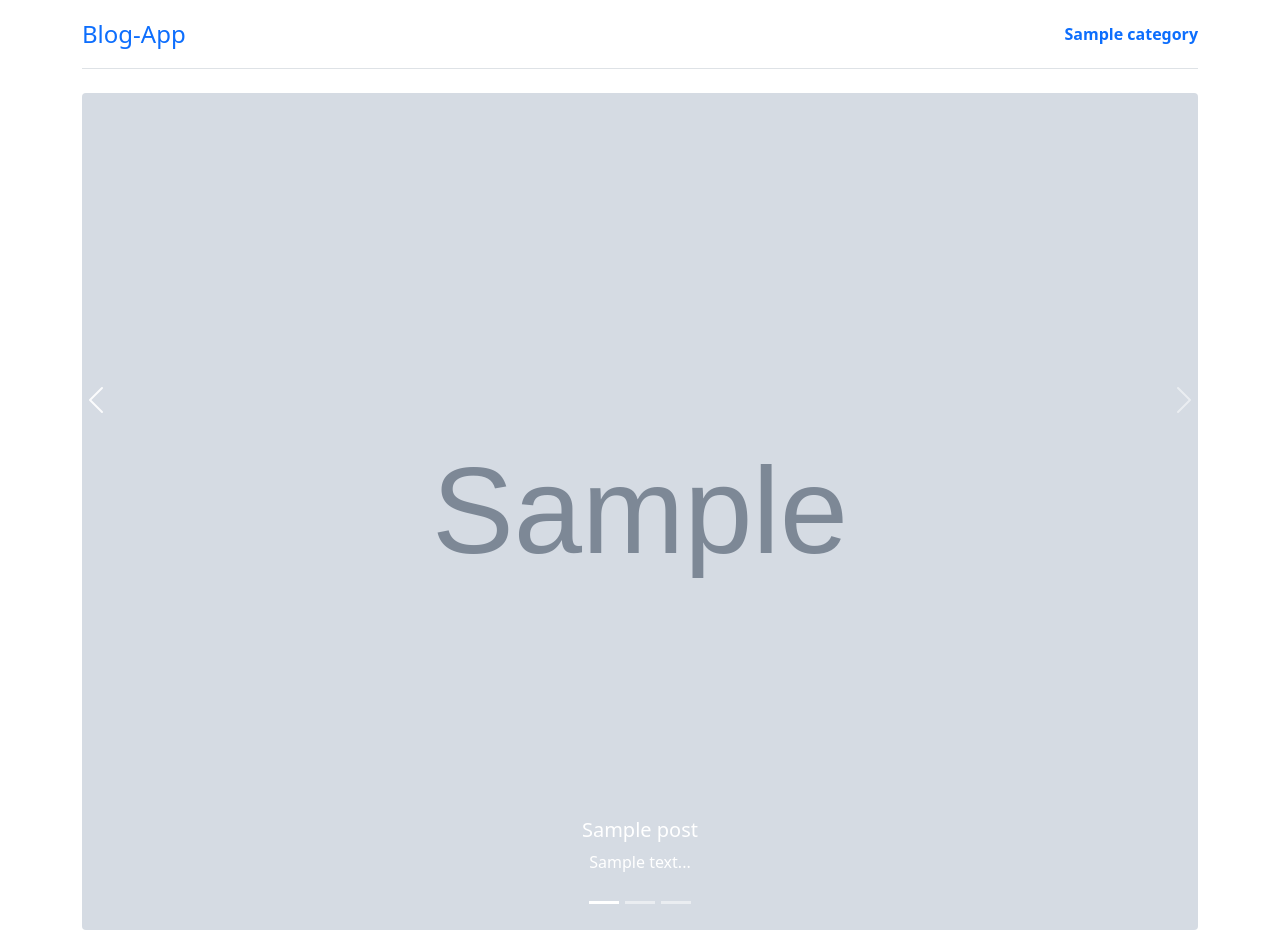
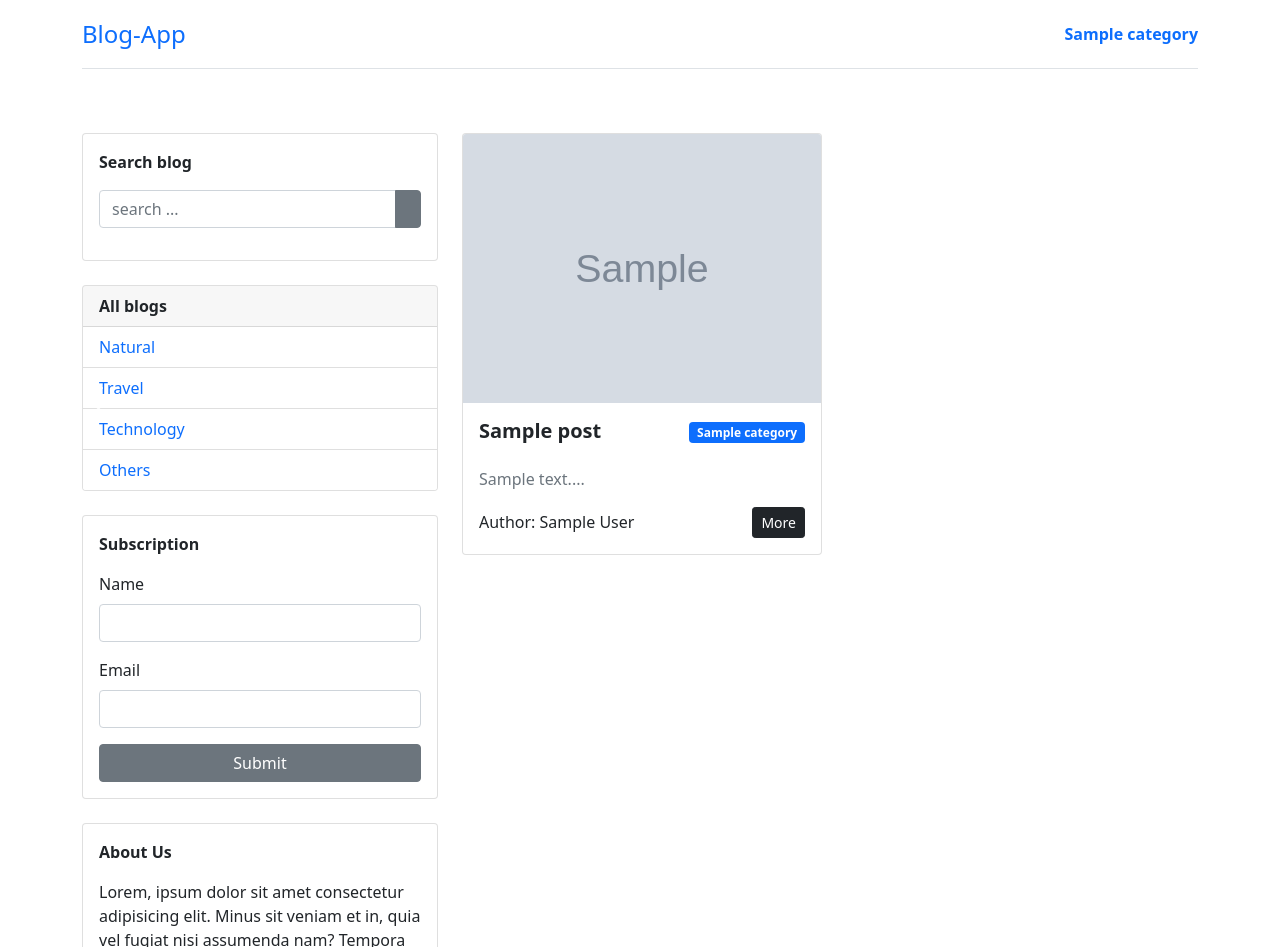
Before and after one commit to Hossaini1/php-blog-app, a PHP site: page / in a window 1280 px wide. Shown: the top 947 px of the page. Run offline with PHP 8.4, Linux system fonts and the light colour scheme; tables that the repository leaves empty or names only in its code hold one stand-in row (values such as "Sample post"); grey boxes marked "Sample" are stand-in pictures.

Commit message:
main content wurde dynamisch erstellt

```diff
--- a/include/layout/header.php
+++ b/include/layout/header.php
@@ -2,19 +2,30 @@
 include "./include/database/config.php";
 include "./include/database/db.php";
 
+if (!isset($db)) {
+    die("Fehler: Datenbankverbindung nicht vorhanden.");
+}
+
+
 $categories = $db->query("SELECT * FROM `categories`");
 
-// echo "<pre>";
+// if (empty($categories)) {
+//     die("categories daten sind nicht vorhanden!");
+// }else{
+//   echo "<pre>";
 // print_r($categories->fetchAll());
+// }
+
+
+
 ?>
+
 
 
 <header class="d-flex flex-column flex-md-row align-items-center pb-3 mb-4 border-bottom">
     <a href="index.php" class="fs-4 fw-medium link-body-emphasis text-decoration-none">Blog-App</a>
 
-
     <nav class="d-inline-flex mt-2 mt-md-0 ms-md-auto">
-
 
         <?php if ($categories->rowCount() > 0): ?>
 
@@ -24,6 +35,5 @@
 
         <?php endif ?>
 
-
     </nav>
 </header>
--- a/include/layout/slider.php
+++ b/include/layout/slider.php
@@ -1,24 +1,35 @@
 <?php
 
-
+if (!isset($db)) {
+    die("Fehler: Datenbankverbindung nicht vorhanden.");
+}
 
 $sliders = $db->query("SELECT * FROM `posts_slider`");
 
-// // echo "<pre>";
-// // print_r($sliders->fetchAll())
+
+// if(empty($sliders)){
+//     die("sliders daten sind nicht vorhanden!");
+// }else{
+// echo "<pre>";
+// print_r($sliders->fetchAll());
+// }
+
 
 // foreach ($sliders as $slider) {
 //     // print_r($slider['post_id']);
 //     $postId = $slider['post_id'];
 //     $post = $db->query("SELECT * FROM posts WHERE id = $postId");
-//     // echo "<pre>";
-//     // print_r($post->fetch());
+//     echo "<pre>";
+//     print_r($post->fetch());
 // }
+
+
 
 ?>
 
 
 <section>
+
     <div id="carousel" class="carousel slide">
         <div class="carousel-indicators">
             <button
@@ -43,14 +54,31 @@
                     <?php
 
                     $postId = $slider['post_id'];
-                    $post = $db->query("SELECT * FROM `posts` WHERE id = $postId")->fetch();
+                    // $post = $db->query("SELECT * FROM `posts` WHERE id = $postId")->fetch();
+                    $postStmt = $db->prepare("SELECT * FROM `posts` WHERE id = ?");
+                    $postStmt->execute([$postId]);
+                    $post = $postStmt->fetch();
+                    // echo "<pre>";
+                    // print_r($post["image"]);
+
+                    // Falls kein Post gefunden wurde, diesen Slider überspringen
+                    if (!$post) {
+                        echo "<!-- Fehler: Kein Post mit ID $postId gefunden! -->";
+                        continue;
+                    }
+
+
                     ?>
-                    <div class="carousel-item overlay carousel-height <?= ($slider["active"]) ? 'active' : '' ?>">
-                        <img src="./uploads/posts/<?= $post['image'] ?>" class="d-block w-100 " alt="post-image" />
+
+                    <div class="carousel-item overlay carousel-height <?= (!empty($slider["active"]) && $slider["active"] == 1) ? 'active' : '' ?>">
+
+                        <img src="./uploads/posts/<?=$post["image"]?>" class="d-block w-100 " alt="post-image" />
+
                         <div class="carousel-caption d-none d-md-block">
                             <h5><?= $post['title'] ?></h5>
                             <p>
                                 <?= substr($post['body'], 0, 200) . ".." ?>
+
                             </p>
                         </div>
                     </div>
@@ -75,4 +103,3 @@
         <span class="visually-hidden">Next</span>
     </button>
     </div>
-</section>
--- a/index.php
+++ b/index.php
@@ -4,28 +4,37 @@
 <head>
     <meta charset="UTF-8">
     <meta name="viewport" content="width=device-width, initial-scale=1.0">
-    <link rel="stylesheet" href="https://cdn.jsdelivr.net/npm/bootstrap-icons@1.11.3/font/bootstrap-icons.min.css">
+    <!-- <link rel="stylesheet" href="https://cdn.jsdelivr.net/npm/bootstrap-icons@1.11.3/font/bootstrap-icons.min.css"> -->
     <link href="https://cdn.jsdelivr.net/npm/bootstrap@5.0.2/dist/css/bootstrap.min.css" rel="stylesheet" integrity="sha384-EVSTQN3/azprG1Anm3QDgpJLIm9Nao0Yz1ztcQTwFspd3yD65VohhpuuCOmLASjC" crossorigin="anonymous">
     <!-- <link rel="stylesheet" href="./assets/css/style.css"> -->
     <title>Php blog app</title>
 </head>
 
 <body>
+
     <!-- div wrapper -->
     <div class="container py-3">
         <!-- header -->
         <?php
         include "./include/layout/header.php";
+
+
         ?>
 
         <main>
             <!-- sarousel/slider -->
             <?php
             include "./include/layout/slider.php";
+
+            $posts = $db->query("SELECT * FROM `posts` ORDER BY id DESC");
+
+            // echo "<pre >";
+            // print_r($posts->fetchAll())
             ?>
 
     <!-- section content -->
     <div class="container">
+
         <section class="mt-4">
             <div class="row">
 
@@ -37,78 +46,49 @@
                 <!-- Posts Content -->
                 <div class="col-lg-8">
                     <div class="row g-3">
+                        <?php if($posts->rowCount()>0): ?>
+                            <?php foreach($posts as $post): ?>
+                                <?php
+
+                                    $categoryId = $post['category_id'];
+                                    $category = $db->query("SELECT * FROM `categories` WHERE id = $categoryId")->fetch();
+                                    ?>
+
                         <div class="col-sm-6">
                             <div class="card">
                                 <img
-                                        src="./assets/images/4.jpg"
+                                    src="./uploads/posts/<?= $post["image"] ?>"
                                     class="card-img-top"
                                     alt="post-image" />
                                 <div class="card-body">
                                     <div class="d-flex justify-content-between">
-                                            <h5 class="card-title fw-bold">Post one </h5>
+                                        <h5 class="card-title fw-bold"><?= $post["title"]?></h5>
                                         <div>
-                                                <span class="badge text-bg-secondary">Natural</span>
+                                            <span class="badge bg-primary"><?= $category['title'] ?></span>
                                         </div>
                                     </div>
                                     <p class="card-text text-secondary pt-3">
-                                            Lorem ipsum dolor sit amet, consectetur adipisicing elit. Illum vitae ipsam nihil unde libero nobis? Totam rem enim vero dolore recusandae dolorem similique quam in dignissimos? Suscipit ut, perferendis quo maiores totam harum temporibus libero nemo ullam illum, eum ipsa?
+                                      <?= substr($post['body'], 0, 200) . "..." ?>
                                     </p>
                                     <div
                                         class="d-flex justify-content-between align-items-center">
-                                            <p class="fs-7 mb-0">Author: Max Hiry</p>
+                                        <p class="fs-7 mb-0">Author: <?= $post['author'] ?></p>
                                         <a href="single.html" class="btn btn-sm btn-dark">More</a>
                                     </div>
                                 </div>
                             </div>
                         </div>
-                            <div class="col-sm-6">
-                                <div class="card">
-                                    <img
-                                        src="./assets/images/5.jpg"
-                                        class="card-img-top"
-                                        alt="post-image" />
-                                    <div class="card-body">
-                                        <div class="d-flex justify-content-between">
-                                            <h5 class="card-title fw-bold">Post two </h5>
-                                            <div>
-                                                <span class="badge text-bg-secondary">Others</span>
+
+                        <?php endforeach ?>
+                        <?php else : ?>
+                            <div class="col">
+                                <p class="alert alert-danger">
+                                    There is no post...
+                                </p>
                             </div>
-                                        </div>
-                                        <p class="card-text text-secondary pt-3">
-                                            Lorem ipsum dolor sit, amet consectetur adipisicing elit. Repellat, quasi! Lorem ipsum dolor sit amet, consectetur adipisicing elit. Illum vitae ipsam nihil unde libero nobis? Totam rem enim vero dolore recusandae dolorem similique quam in dignissimos? Suscipit ut, perferendis quo maiores totam harum temporibus libero nemo ullam illum, eum ipsa?
-                                        </p>
-                                        <div
-                                            class="d-flex justify-content-between align-items-center">
-                                            <p class="fs-7 mb-0">Author: Tom Kay</p>
-                                            <a href="single.html" class="btn btn-sm btn-dark">More</a>
-                                        </div>
-                                    </div>
-                                </div>
-                            </div>
-                            <div class="col-sm-6">
-                                <div class="card">
-                                    <img
-                                        src="./assets/images/6.jpg"
-                                        class="card-img-top"
-                                        alt="post-image" />
-                                    <div class="card-body">
-                                        <div class="d-flex justify-content-between">
-                                            <h5 class="card-title fw-bold">Post three </h5>
-                                            <div>
-                                                <span class="badge text-bg-secondary">Travel</span>
-                                            </div>
-                                        </div>
-                                        <p class="card-text text-secondary pt-3">
-                                            Lorem ipsum dolor sit amet, perferendis quo maiores totam harum temporibus libero nemo ullam illum, eum ipsa?
-                                        </p>
-                                        <div
-                                            class="d-flex justify-content-between align-items-center">
-                                            <p class="fs-7 mb-0">Author: Jorg Samsi</p>
-                                            <a href="single.html" class="btn btn-sm btn-dark">More</a>
-                                        </div>
-                                    </div>
-                                </div>
-                            </div>
+                        <?php endif ?>
+
+
                     </div>
                 </div>
 
@@ -121,8 +101,8 @@
     <?php
     include "./include/layout/footer.php";
     ?>
+
 </div>
-
 
     <script src="https://cdn.jsdelivr.net/npm/bootstrap@5.0.2/dist/js/bootstrap.bundle.min.js" integrity="sha384-MrcW6ZMFYlzcLA8Nl+NtUVF0sA7MsXsP1UyJoMp4YLEuNSfAP+JcXn/tWtIaxVXM" crossorigin="anonymous"></script>
 </body>
```
Also changed, not shown: assets/images/profile.png (deleted), include/layout/footer.php (indentation only). Lines whose indentation alone changed are shown as unchanged.
